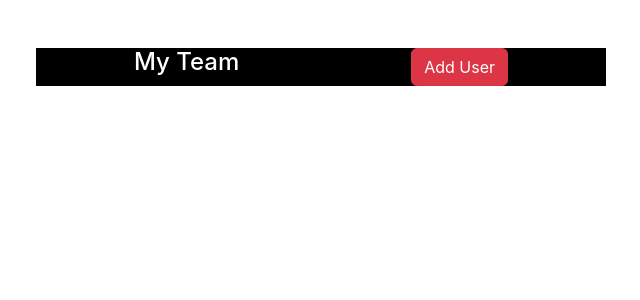
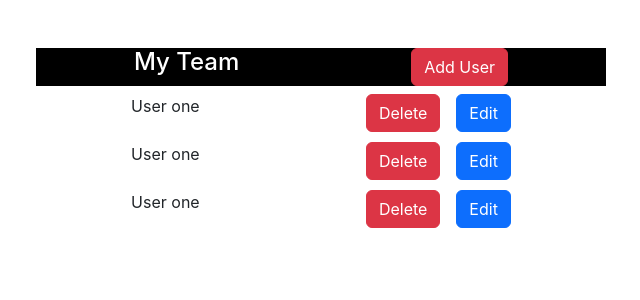
Before and after one commit to hamza8935/React-CRUD-Opearation, a React (Create React App) app in the folder crud-app/: page / in a window 1280 px wide. Shown: the top 300 px of the page, without its empty margins (319-959 px from the left). Built offline with nearby package versions, Linux system fonts and the light colour scheme.

Commit message:
update UI

```diff
--- a/crud-app/src/UserList.js
+++ b/crud-app/src/UserList.js
@@ -1,12 +1,73 @@
 import React from 'react'
+import { Link } from 'react-router-dom'
 
 export default function UserList() {
     return (
         <div>
 
-<div className=''>
+            <div className='container'>
+                <div className='row d-flex align-items-center mt-2 justify-content-around'>
+                    <div className='col-lg-6 col-md-6 col-sm-10 d-flex justify-content-around'>
+                        <p>User one</p>
+
+
+                        <div>
+                            <button type="button" class="btn btn-danger me-3">Delete</button>
+                            <Link to='/edit/1' className="btn btn-primary">Edit</Link>
+                        </div>
+                    </div>
 
                 </div>
+
+            </div>
+
+
+
+
+
+
+
+
+            <div className='container'>
+                <div className='row d-flex align-items-center mt-2 justify-content-around'>
+                    <div className='col-lg-6 col-md-6 col-sm-10 d-flex justify-content-around'>
+                        <p>User one</p>
+
+
+                        <div>
+                            <button type="button" class="btn btn-danger me-3">Delete</button>
+                            <Link to='/edit/1' className="btn btn-primary">Edit</Link>
+                        </div>
+                    </div>
+
+                </div>
+
+            </div>
+
+
+            <div className='container'>
+                <div className='row d-flex align-items-center mt-2 justify-content-around'>
+                    <div className='col-lg-6 col-md-6 col-sm-10 d-flex justify-content-around'>
+                        <p>User one</p>
+
+
+                        <div>
+                            <button type="button" class="btn btn-danger me-3">Delete</button>
+                            <Link to='/edit/1' className="btn btn-primary">Edit</Link>
+                        </div>
+                    </div>
+
+                </div>
+
+            </div>
+
+
+
+
+
+
+
+
 
 
         </div>
--- a/crud-app/src/components/Home.js
+++ b/crud-app/src/components/Home.js
@@ -1,4 +1,5 @@
 import React from 'react'
+import UserList from '../UserList'
 import Heading from './Heading'
 
 export default function Home() {
@@ -7,6 +8,7 @@ export default function Home() {
 
 
       <Heading />
+      <UserList />
 
 
 
--- a/crud-app/src/components/UpdateUser.js
+++ b/crud-app/src/components/UpdateUser.js
@@ -1,7 +1,26 @@
 import React from 'react'
+import {Link} from 'react-router-dom'
+export default function UpdateUser() {
+    return (
+        <div>
 
-export default function UpdateUser() {
-  return (
-    <div>UpdateUser</div>
-  )
+            <div className='container '>
+                <div className='row d-flex align-items-center justify-content-center'>
+
+                    <div className='col-lg-6 col-md-6 col-sm-10 mt-5 '>
+                        <label className='mb-2' htmlFor="abc">Enter your name</label>
+                        <input type="text" id='abc' class="form-control shadow-none mb-2 " placeholder="Username" aria-label="Username" aria-describedby="addon-wrapping" />
+                        <button type="button" class="btn btn-danger me-3">Update</button>
+                        <Link to='/' className="btn btn-primary">cancel</Link>
+
+                    </div>
+
+                </div>
+
+            </div>
+
+
+
+        </div>
+    )
 }
```
Lines whose indentation alone changed are shown as unchanged.
